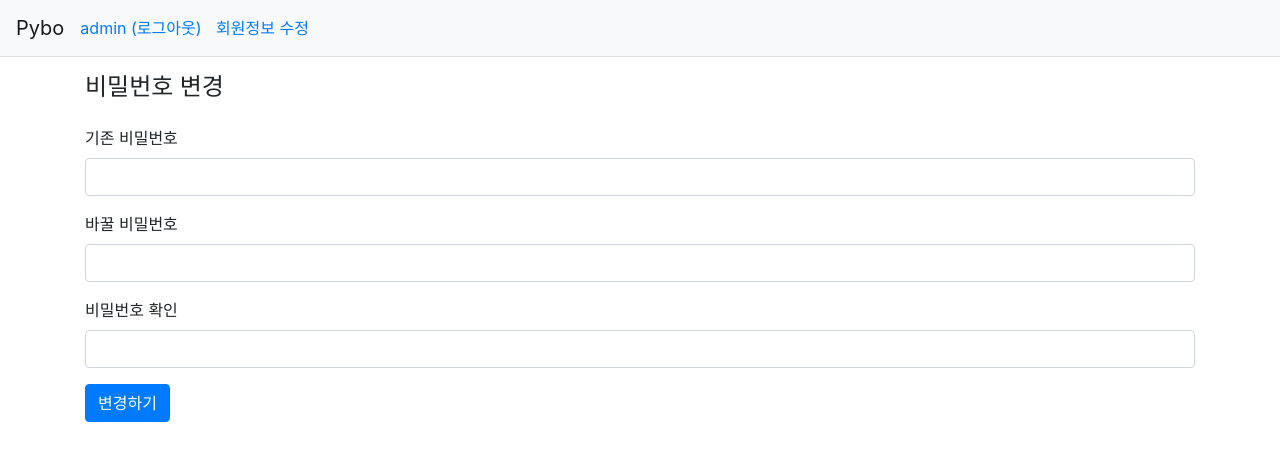
After one commit to nbalance97/DjangoProject, a Django app: page /common/pmodify/1 in a window 1280 px wide. The commit adds this page. Shown: the top 461 px of the page. Run offline with Django 3.2, Linux system fonts and the light colour scheme; a user stored in the database is signed in; some libraries are stand-ins or nearby versions.

Commit message:
비밀번호 변경 기능 추가
Django 내의 PasswordChangeView를 사용하여 비밀번호 변경 기능
1. 기본적으로 다양한 유효성 검사 제공 : 8자리 이상인지, 아이디와 비밀번호가 비슷한지 등
2. PasswordChangeForm을 사용한다고 함. 3가지 필드를 쓰는데,
	- new_password1, new_password2, old_password 3가지 필드 사용

```diff
--- a/common/urls.py
+++ b/common/urls.py
@@ -10,5 +10,14 @@ urlpatterns = [
     ), name='login'),
     path('logout/', auth_views.LogoutView.as_view(), name='logout'),
     path('signup/', views.signup, name='signup'),
-    path('modify/<int:user_id>', views.UserModifyView.as_view(), name='modify')
+    path(
+        'modify/<int:user_id>',
+        views.UserModifyView.as_view(),
+        name='modify'
+    ),
+    path(
+        'pmodify/<int:user_id>',
+        views.UserPasswordChangeView.as_view(),
+        name='password_modify'
+    )
 ]
--- a/common/views.py
+++ b/common/views.py
@@ -1,6 +1,7 @@
 from django.shortcuts import render, redirect, reverse
 
 from django.contrib.auth import authenticate, login
+from django.contrib.auth.views import PasswordChangeView
 from django.contrib.auth.models import User
 from braces.views import LoginRequiredMixin, UserPassesTestMixin
 
@@ -34,3 +35,16 @@ class UserModifyView(LoginRequiredMixin, UserPassesTestMixin, UpdateView):
 
     def test_func(self, user):
 	    return self.request.user == user
+
+class UserPasswordChangeView(
+    LoginRequiredMixin, UserPassesTestMixin, PasswordChangeView
+    ):
+    model = User
+    template_name = 'common/passwordchange.html'
+    pk_url_kwarg = 'user_id'
+
+    def get_success_url(self):
+        return reverse('index')
+
+    def test_func(self, user):
+        return self.request.user == user
--- /dev/null
+++ b/templates/common/passwordchange.html
@@ -0,0 +1,32 @@
+{% extends "base.html" %}
+{% block content %}
+<div class="container my-3">
+    <div class="row my-3">
+        <div class="col-4">
+            <h4>비밀번호 변경</h4>
+        </div>
+    </div>
+    <form method="post" class="post-form">
+        {% csrf_token %}
+        {% include "form_errors.html" %}
+        <div class="form-group">
+            <label for="old_password">기존 비밀번호</label>
+            <input type="password" class="form-control" name="old_password" id="username"
+                   value="{{ form.old_password.value|default_if_none:'' }}">
+        </div>
+        <div class="form-group">
+            <label for="new_password1">바꿀 비밀번호</label>
+            <input type="password" class="form-control"
+                   name="new_password1" id="new_password1"
+                   value="{{ form.new_password1.value|default_if_none:'' }}">
+        </div>
+        <div class="form-group">
+            <label for="new_password2">비밀번호 확인</label>
+            <input type="password" class="form-control"
+                   name="new_password2" id="new_password2"
+                   value="{{ form.new_password2.value|default_if_none:'' }}">
+        </div>
+        <button type="submit" class="btn btn-primary">변경하기</button>
+    </form>
+</div>
+{% endblock %}
```
Also changed, not shown: templates/common/signup.html (+9 -1 lines), common/forms.py (line endings or trailing spaces), db.sqlite3.
